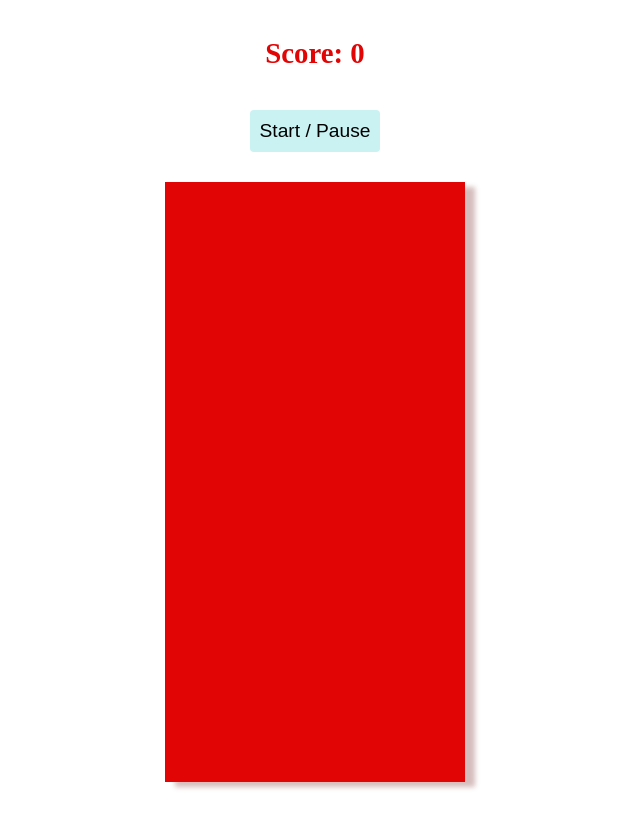
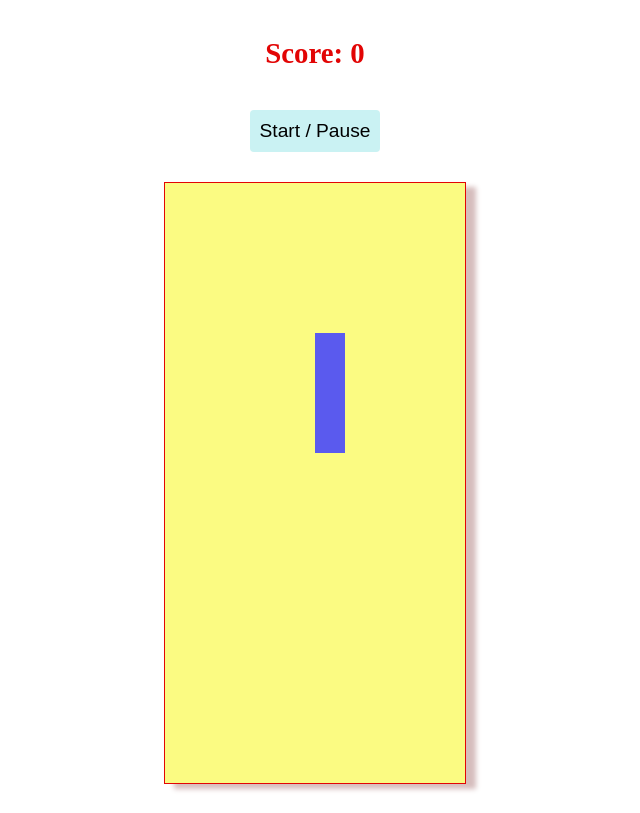
Before and after one commit to I-A11/Tetris-Game, a plain HTML site: page index.html in a window 1280 px wide. Shown: the whole page, without its empty margins (325-965 px from the left). Drawn offline with Linux system fonts and the light colour scheme.

Commit message:
draw the tetrominos and move them down using js

```diff
--- a/app.js
+++ b/app.js
@@ -4,7 +4,7 @@ document.addEventListener("DOMContentLoaded", () => {
   const scoreDisplay = document.querySelector("#score");
   const startBtn = document.querySelector("#start-btn");
   const width = 10;
-  //The Tetrominoes
+  //The Tetrominoes arrays
   const lTetromino = [
     [1, width + 1, width * 2 + 1, 2],
     [width, width + 1, width + 2, width * 2 + 2],
@@ -47,4 +47,56 @@ document.addEventListener("DOMContentLoaded", () => {
     oTetromino,
     iTetromino,
   ];
+
+  let currentposition = 4;
+  let currentRotation = 0;
+
+  //radomly select a tetromino and its fist rotation
+  let random = Math.floor(Math.random() * theTetrominoes.length);
+  let current = theTetrominoes[random][currentRotation];
+
+  //draw the tetromino
+  const draw = () => {
+    current.forEach((index) => {
+      squares[currentposition + index].classList.add("tetromino");
+    });
+  };
+
+  //undraw the tetromio
+  const undraw = () => {
+    current.forEach((index) => {
+      squares[currentposition + index].classList.remove("tetromino");
+    });
+  };
+
+  //make the tetromino move down
+  timerId = setInterval(moveDown, 1000);
+
+  // move down function
+  function moveDown() {
+    undraw();
+    currentposition += width;
+    draw();
+    freeze();
+  }
+
+  //freeze function
+  function freeze() {
+    if (
+      current.some((index) =>
+        squares[currentposition + index + width].classList.contains("taken")
+      )
+    ) {
+      current.forEach((index) =>
+        squares[currentposition + index].classList.add("taken")
+      );
+      //start a new tetromino falling
+      random = Math.floor(Math.random() * theTetrominoes.length);
+      current = theTetrominoes[random][currentRotation];
+      currentposition = 4;
+      draw();
+    }
+  }
+
+  /////////////////////////
 });
--- a/index.html
+++ b/index.html
@@ -212,6 +212,16 @@
         <div></div>
         <div></div>
         <div></div>
+        <div class="taken"></div>
+        <div class="taken"></div>
+        <div class="taken"></div>
+        <div class="taken"></div>
+        <div class="taken"></div>
+        <div class="taken"></div>
+        <div class="taken"></div>
+        <div class="taken"></div>
+        <div class="taken"></div>
+        <div class="taken"></div>
       </div>
     </div>
 
--- a/style.css
+++ b/style.css
@@ -13,12 +13,12 @@
   height: 600px;
   background-color: #fbfb82;
   box-shadow: 10px 5px 5px #d6bdbd;
+  border: #e20505 1px solid;
 }
 
 .grid div {
   height: 30px;
   width: 30px;
-  background-color: #e20505;
 }
 
 #start-btn {
```
